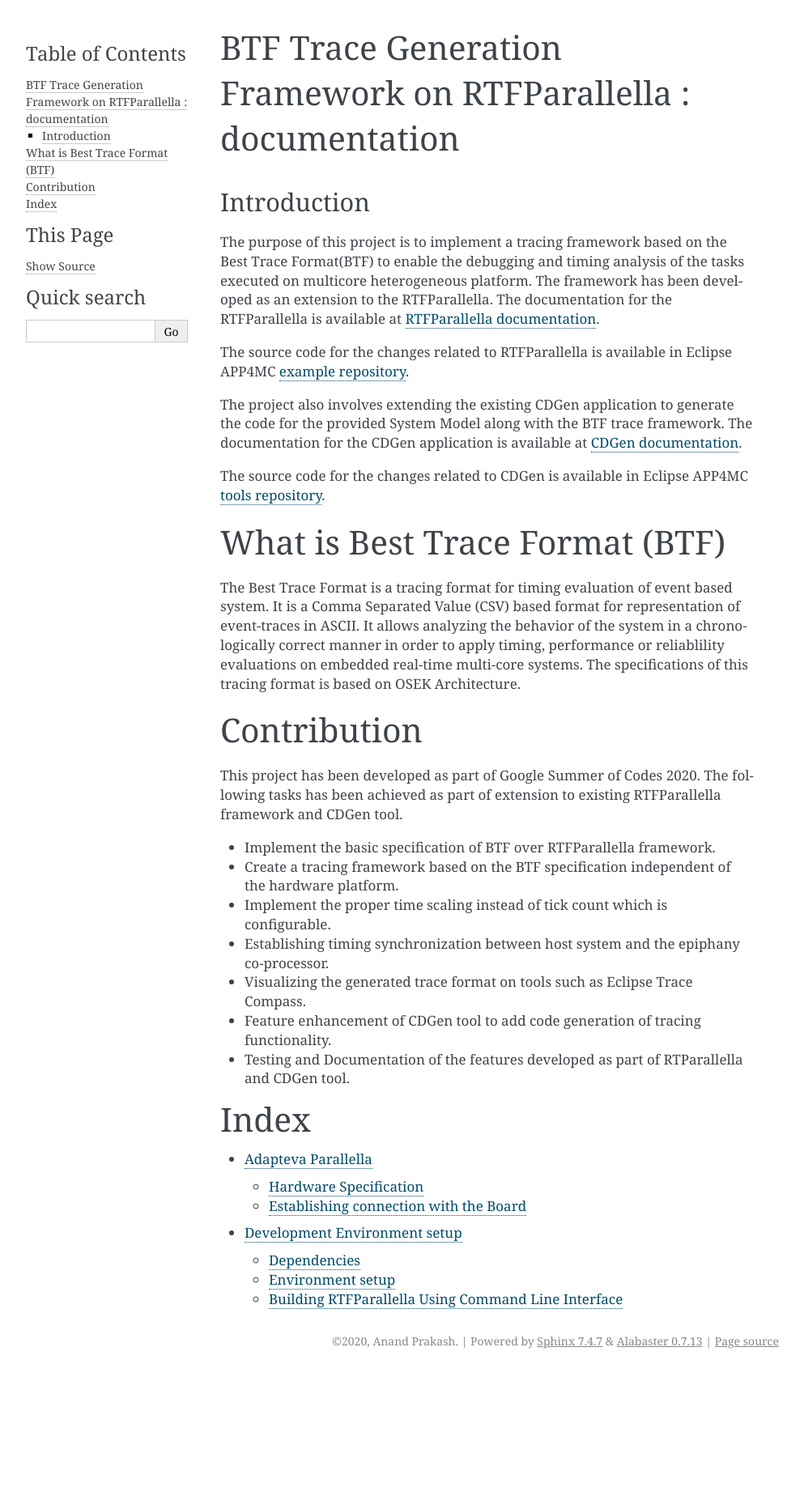
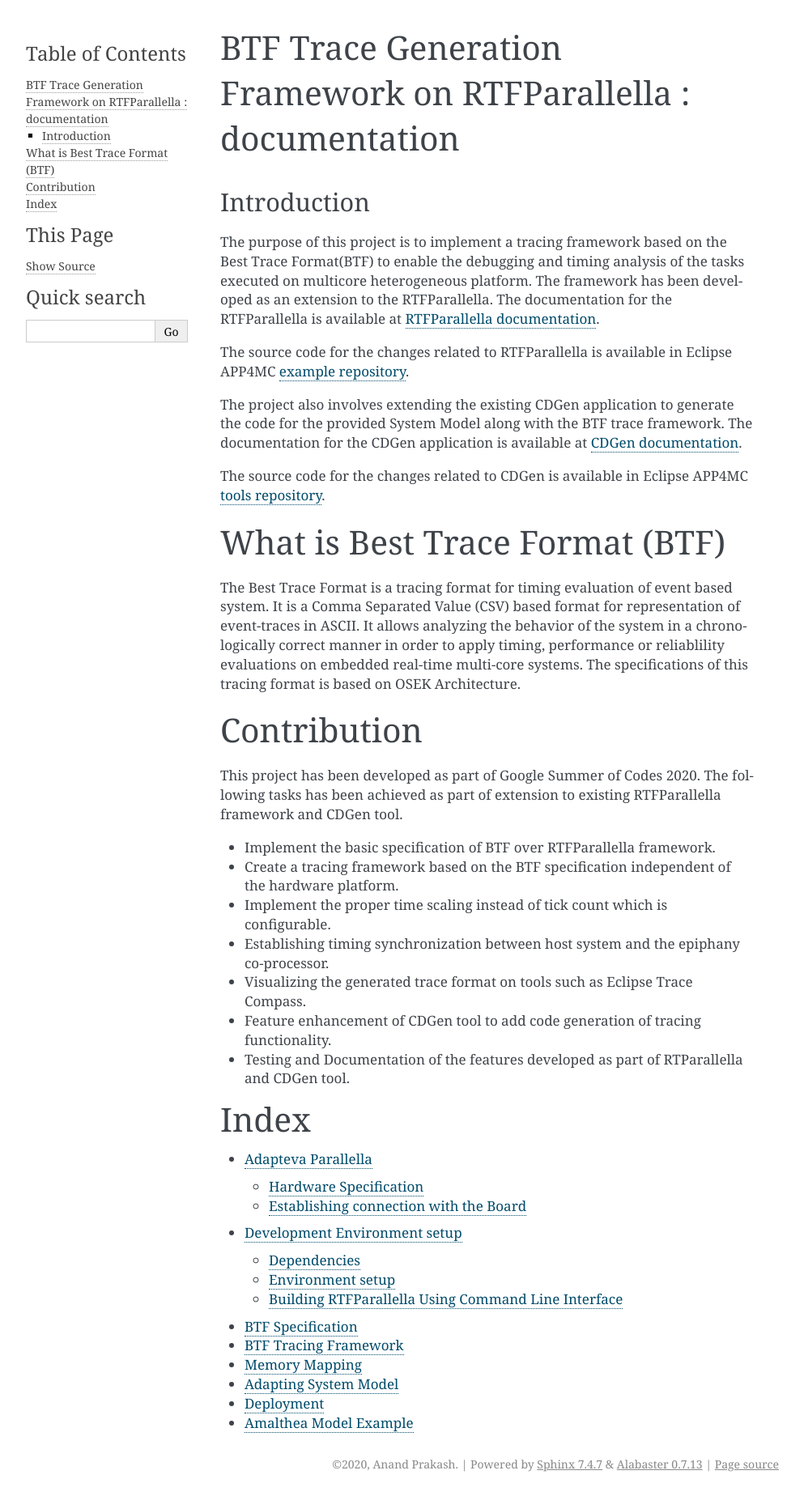
Before and after one commit to anand6105/BTFDoc, a Sphinx documentation site: the page built from source/index.rst, in a window 1280 px wide. Shown: the whole page at 81% size, without its empty margins (148-1141 px from the left). Built offline with Sphinx 7.4.7, drawn with Linux system fonts in a browser that asks for light colours; before the commit the page ends 1696 px from its top, so only the background shows below that.

Commit message:
Added entry to main file

```diff
--- a/source/index.rst
+++ b/source/index.rst
@@ -64,6 +64,18 @@
 
    dev_setup
 
+   btf_spec
+
+   trace_framework
+
+   memory_mapping
+
+   sys_model
+
+   run
+
+   example
+
 
 
 .. _RTFParallella documentation: https://rtfparallella.readthedocs.io/en/latest/
```
